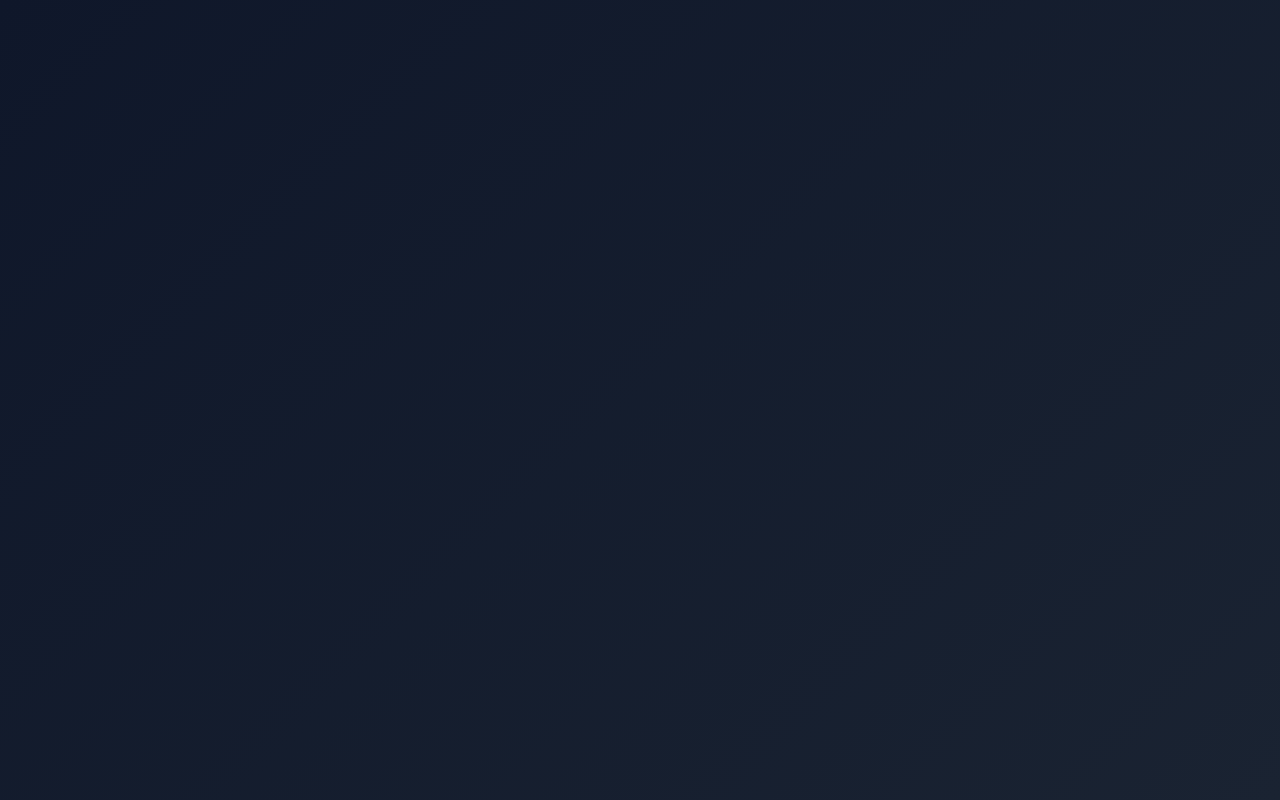
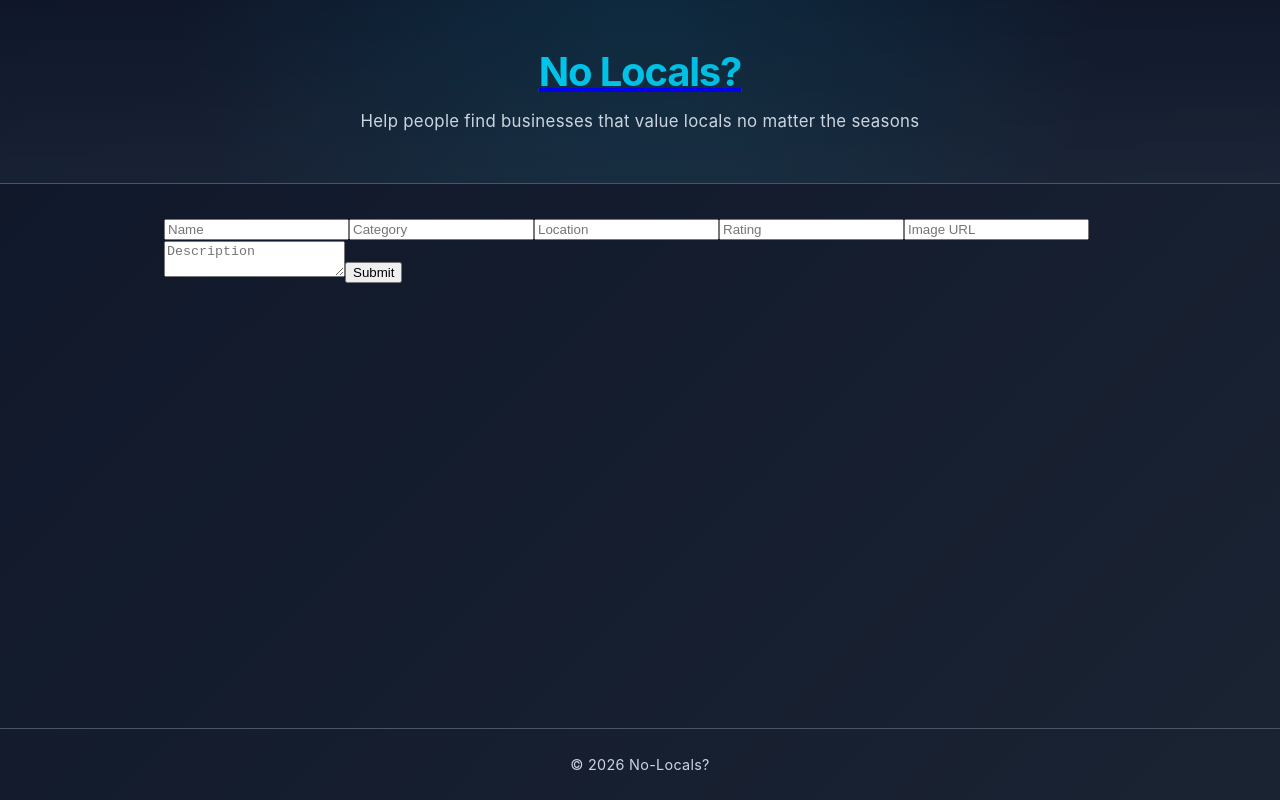
Before and after one commit to murdex5/No-Locals, a Vue app in the folder client/: page /post/business in a window 1280 px wide. Before the commit this address had no page. Built offline with nearby package versions, Linux system fonts and the light colour scheme.

Commit message:
post method was implimented

```diff
--- /dev/null
+++ b/client/src/components/Business/PostBusiness.vue
@@ -0,0 +1,55 @@
+<script setup>
+import { ref } from 'vue';
+import { useRouter } from 'vue-router';
+import MainLayout from '@/layouts/MainLayout.vue';
+
+const router = useRouter();
+
+const form = ref({
+    name: '',
+    category: '',
+    location: '',
+    rating: '',
+    image_url: '',
+    description: ''
+});
+
+const response = ref(null);
+const error = ref(null);
+
+async function submitPlace() {
+    console.log("submitPlace called", form.value);
+    error.value = null;
+    try {
+        const res = await fetch('http://localhost:3000/businesses', {
+            method: 'POST',
+            headers: { 'Content-Type': 'application/json' },
+            body: JSON.stringify(form.value)
+        });
+
+        const data = await res.json();
+
+        if (!res.ok) throw new Error(data.message);
+        response.value = data;
+        router.push('/');
+    } catch (err) {
+        error.value = err.message;
+    }
+}
+</script>
+
+<template>
+    <MainLayout>
+        <div>
+            <input v-model="form.name" placeholder="Name" />
+            <input v-model="form.category" placeholder="Category" />
+            <input v-model="form.location" placeholder="Location" />
+            <input v-model="form.rating" placeholder="Rating" type="number" />
+            <input v-model="form.image_url" placeholder="Image URL" />
+            <textarea v-model="form.description" placeholder="Description"></textarea>
+            <button @click="submitPlace">Submit</button>
+            <p v-if="error" style="color: red;">{{ error }}</p>
+            <pre v-if="response">{{ response }}</pre>
+        </div>
+    </MainLayout>
+</template>
--- a/client/src/layouts/MainLayout.vue
+++ b/client/src/layouts/MainLayout.vue
@@ -1,6 +1,3 @@
-<script setup>
-import Home from '@/components/Home.vue';
-</script>
 
 <template>
   <div class="layout">
--- a/client/src/router/index.js
+++ b/client/src/router/index.js
@@ -1,7 +1,8 @@
 import { createRouter, createWebHistory } from 'vue-router';
 import Home from '@/components/Home.vue';
-import Business from '../components/Business.vue';
+import Business from '../components/Business/Business.vue';
 import About from '../components/About.vue';
+import PostBusiness from '../components/Business/PostBusiness.vue';
 
 
 const routes = [
@@ -20,6 +21,11 @@ const routes = [
         name: 'BUsiness',
         component: Business
     },
+    {
+        path: '/post/business',
+        name: PostBusiness,
+        component: PostBusiness
+    }
 ]
 
 const router = createRouter({
```
Also changed, not shown: client/src/components/Business/Business.vue (renamed from client/src/components/Business.vue), 1 other file (tests, documents, lock files or other folders).
